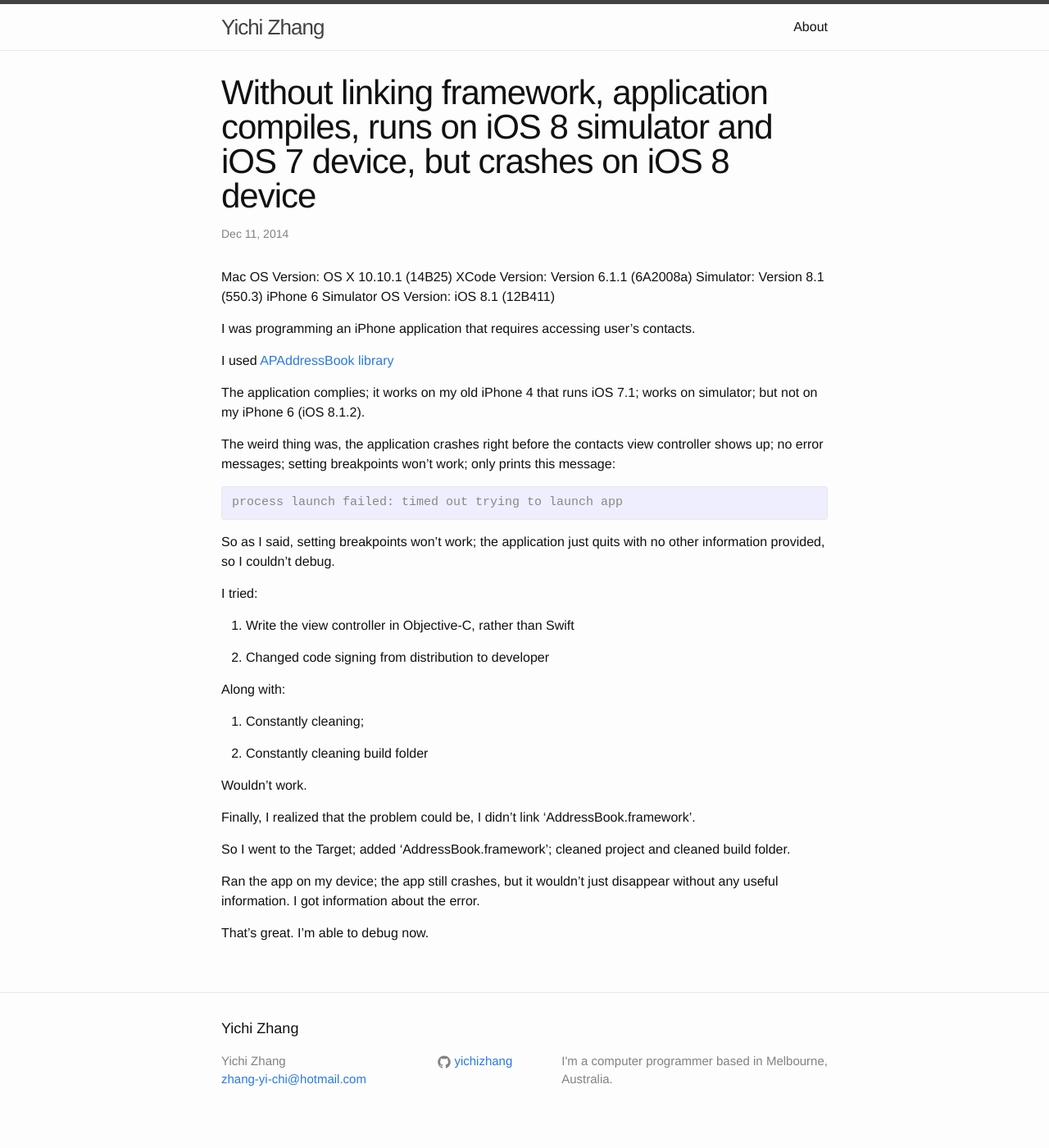
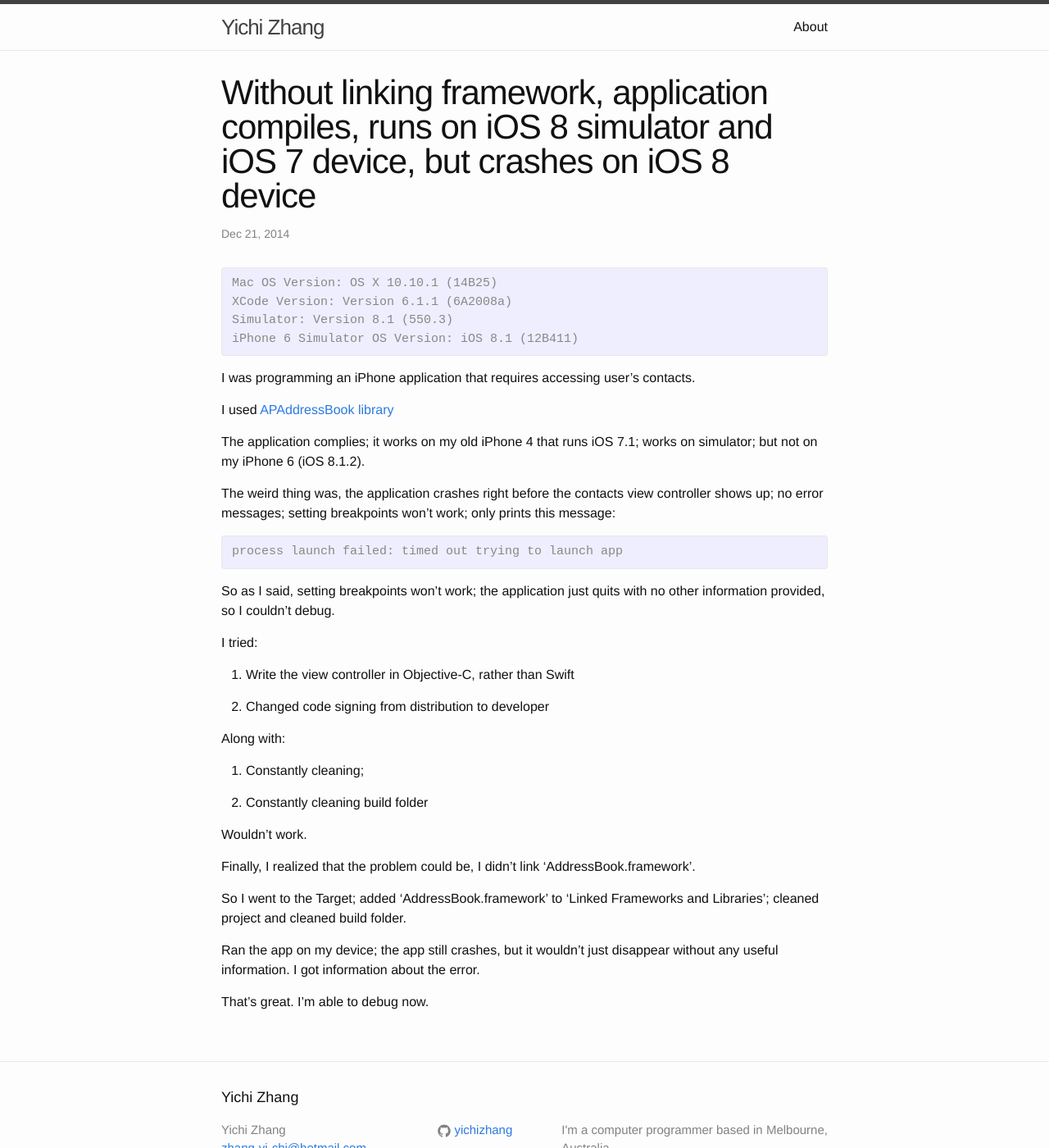
Before and after one commit to yichizhang/yichizhang.github.io, a Jekyll site: the page built from _posts/2014-12-21-app-compiles-but-crashes-on-device.markdown, in a window 1280 px wide and 1400 px high. Shown: the whole window at 82% size. Built offline with Jekyll 4.4.1, drawn with Linux system fonts in a browser that asks for light colours.

Commit message:
Fixed date; fixed format

```diff
--- a/_posts/2014-12-21-app-compiles-but-crashes-on-device.markdown
+++ b/_posts/2014-12-21-app-compiles-but-crashes-on-device.markdown
@@ -1,13 +1,15 @@
 ---
 layout: post
 title:  "Without linking framework, application compiles, runs on iOS 8 simulator and iOS 7 device, but crashes on iOS 8 device"
-date:   2014-12-11 17:41:00
+date:   2014-12-21 01:04:00
 ---
 
+{% highlight console %}
 Mac OS Version: OS X 10.10.1 (14B25)
 XCode Version: Version 6.1.1 (6A2008a)
 Simulator: Version 8.1 (550.3)
 iPhone 6 Simulator OS Version: iOS 8.1 (12B411)
+{% endhighlight %}
 
 I was programming an iPhone application that requires accessing user's contacts.
 
@@ -37,9 +39,13 @@ Along with:
 
 Wouldn't work.
 
+
+
+
+
 Finally, I realized that the problem could be, I didn't link 'AddressBook.framework'.
 
-So I went to the Target; added 'AddressBook.framework'; cleaned project and cleaned build folder.
+So I went to the Target; added 'AddressBook.framework' to 'Linked Frameworks and Libraries'; cleaned project and cleaned build folder.
 
 Ran the app on my device; the app still crashes, but it wouldn't just disappear without any useful information. I got information about the error.
 
```
